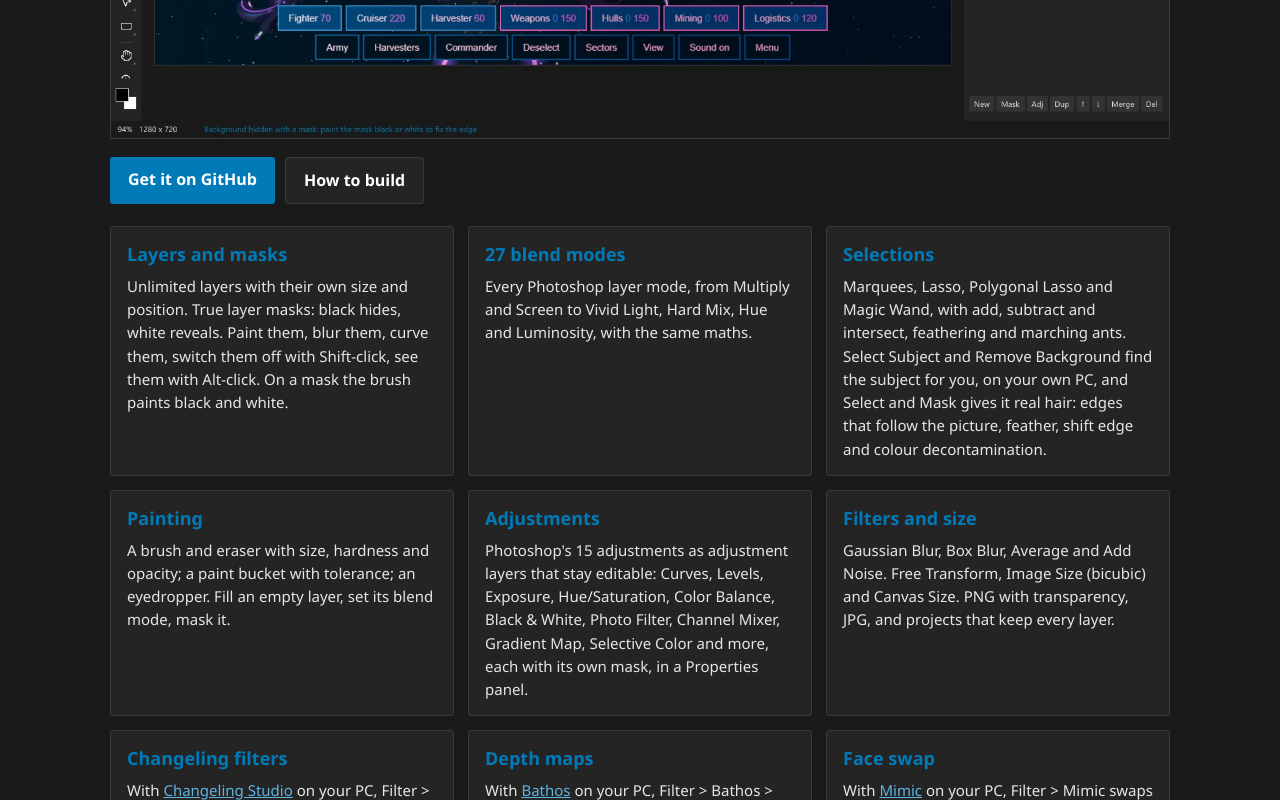
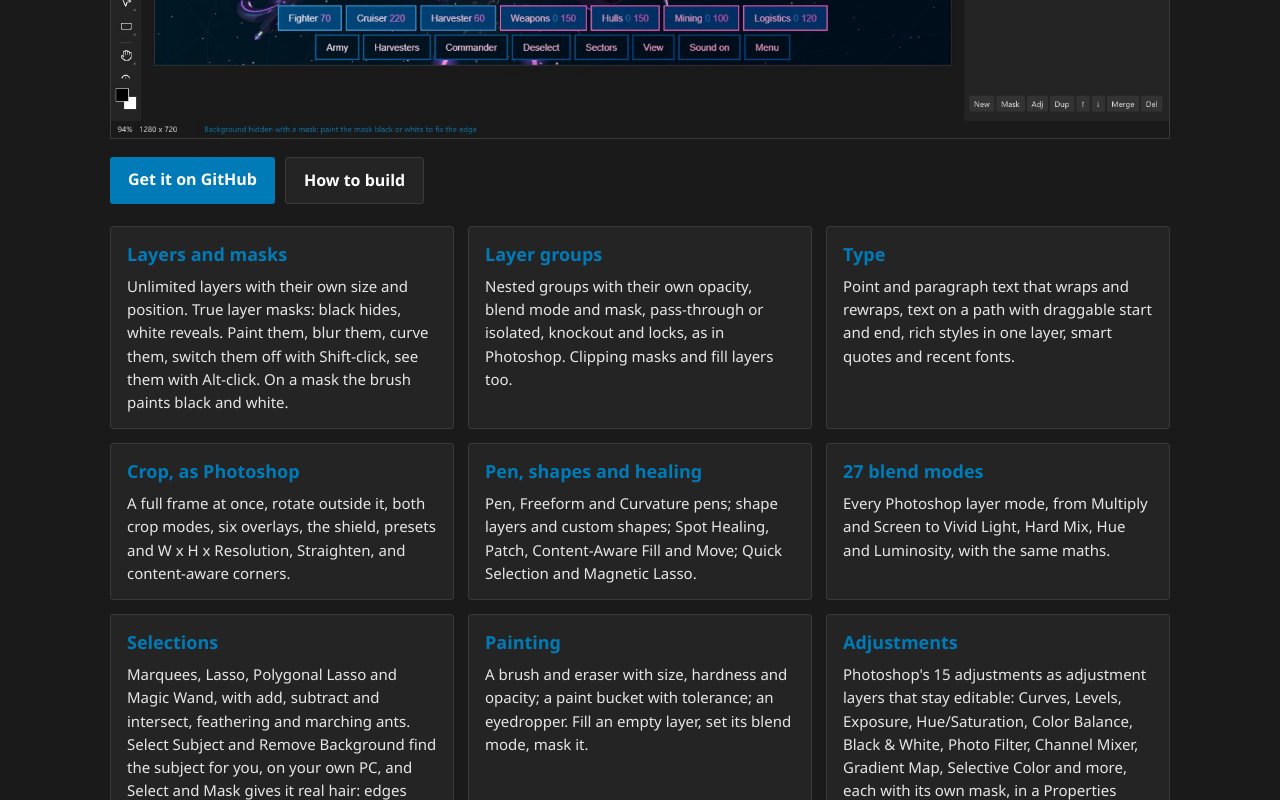
Before and after one commit to CursedPrograms/Chimera, a plain HTML site: page index.html in a window 1280 px wide. Shown: the part 632-1432 px from the top of the page. Drawn offline with Linux system fonts and the light colour scheme.

Commit message:
Bring the README and site up to date: layer groups, Type, the Photoshop crop, pens, shapes, healing and the other ported tools.
Co-Authored-By: Claude Opus 5.5 <noreply@anthropic.com>

```diff
--- a/index.html
+++ b/index.html
@@ -35,6 +35,26 @@
         <p>Unlimited layers with their own size and position. True layer masks: black hides, white reveals. Paint them,
           blur them, curve them, switch them off with Shift-click, see them with Alt-click. On a mask the brush
           paints black and white.</p>
+      </article>
+      <article>
+        <h2>Layer groups</h2>
+        <p>Nested groups with their own opacity, blend mode and mask, pass-through or isolated, knockout and locks, as in
+          Photoshop. Clipping masks and fill layers too.</p>
+      </article>
+      <article>
+        <h2>Type</h2>
+        <p>Point and paragraph text that wraps and rewraps, text on a path with draggable start and end, rich styles in
+          one layer, smart quotes and recent fonts.</p>
+      </article>
+      <article>
+        <h2>Crop, as Photoshop</h2>
+        <p>A full frame at once, rotate outside it, both crop modes, six overlays, the shield, presets and W x H x
+          Resolution, Straighten, and content-aware corners.</p>
+      </article>
+      <article>
+        <h2>Pen, shapes and healing</h2>
+        <p>Pen, Freeform and Curvature pens; shape layers and custom shapes; Spot Healing, Patch, Content-Aware Fill and
+          Move; Quick Selection and Magnetic Lasso.</p>
       </article>
       <article>
         <h2>27 blend modes</h2>
```
Also changed, not shown: 1 other file.
